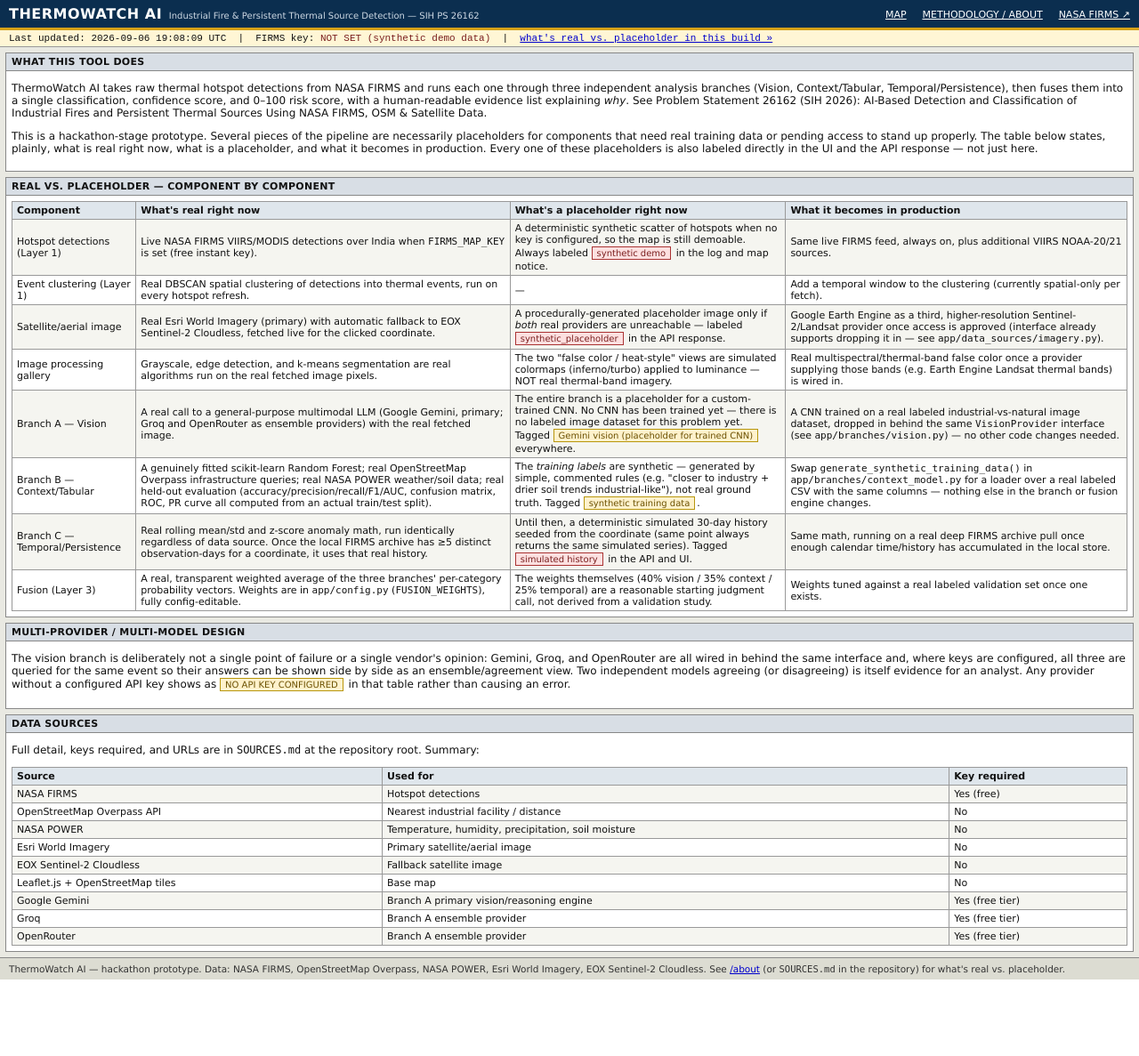
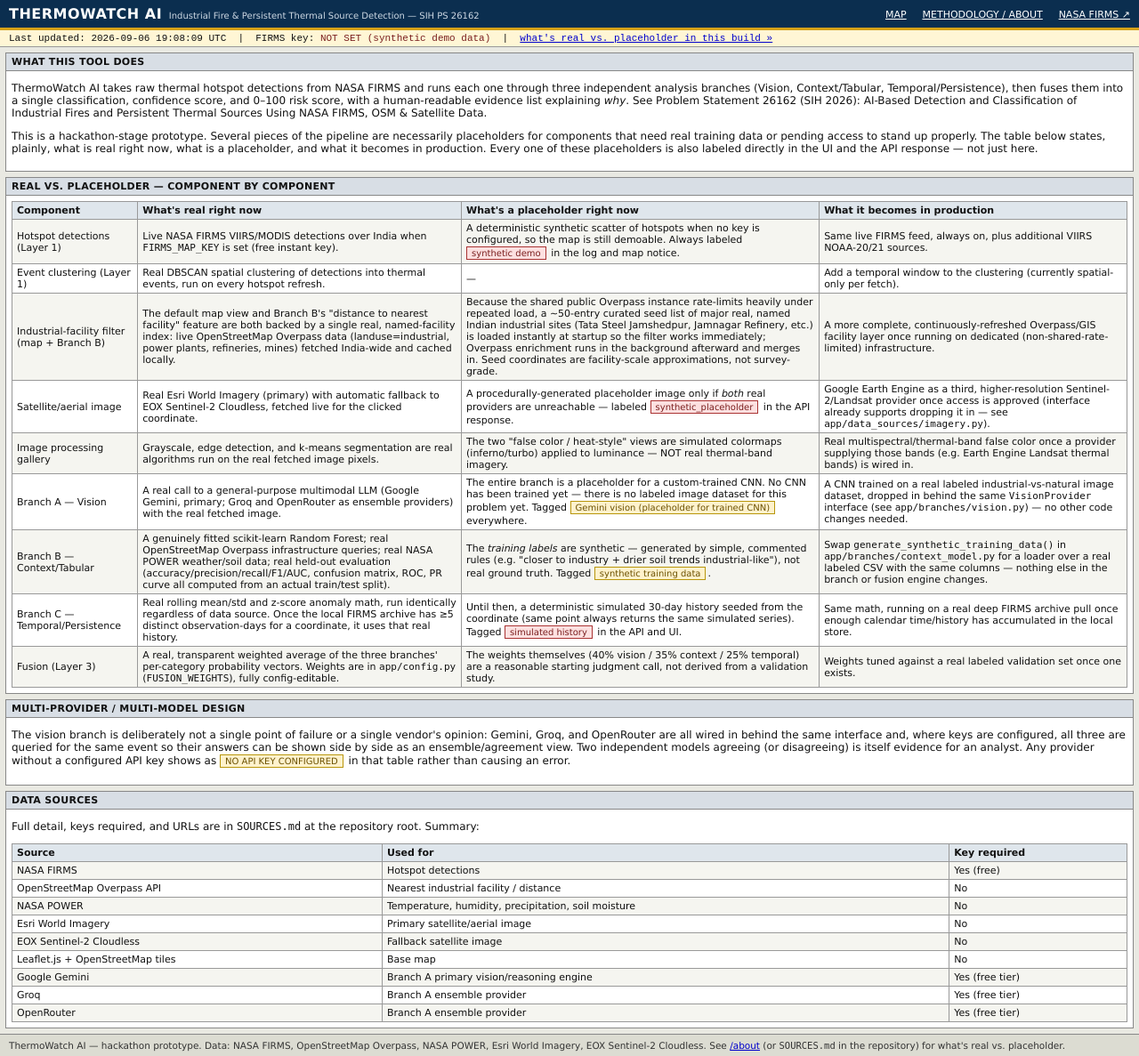
Before and after one commit to CODERNSINGH/SpaceXtra---SIH26162, a FastAPI app: page /about in a window 1280 px wide. Shown: the whole page at 89% size. Before the commit the page ends 1101 px from the top, so only its background shows below. Run offline with FastAPI, Linux system fonts and the light colour scheme; data that the repository does not hold is empty.

Commit message:
docs: document industrial-facility index in the /about honesty table
Co-Authored-By: Claude Sonnet 5 <noreply@anthropic.com>
Claude-Session: https://claude.ai/code/session_011bsPWQLDGNWef4PLVfVtsp

```diff
--- a/app/templates/about.html
+++ b/app/templates/about.html
@@ -40,6 +40,12 @@
       <td>Real DBSCAN spatial clustering of detections into thermal events, run on every hotspot refresh.</td>
       <td>&mdash;</td>
       <td>Add a temporal window to the clustering (currently spatial-only per fetch).</td>
+    </tr>
+    <tr>
+      <td>Industrial-facility filter (map + Branch B)</td>
+      <td>The default map view and Branch B's "distance to nearest facility" feature are both backed by a single real, named-facility index: live OpenStreetMap Overpass data (landuse=industrial, power plants, refineries, mines) fetched India-wide and cached locally.</td>
+      <td>Because the shared public Overpass instance rate-limits heavily under repeated load, a ~50-entry curated seed list of major real, named Indian industrial sites (Tata Steel Jamshedpur, Jamnagar Refinery, etc.) is loaded instantly at startup so the filter works immediately; Overpass enrichment runs in the background afterward and merges in. Seed coordinates are facility-scale approximations, not survey-grade.</td>
+      <td>A more complete, continuously-refreshed Overpass/GIS facility layer once running on dedicated (non-shared-rate-limited) infrastructure.</td>
     </tr>
     <tr>
       <td>Satellite/aerial image</td>
```
